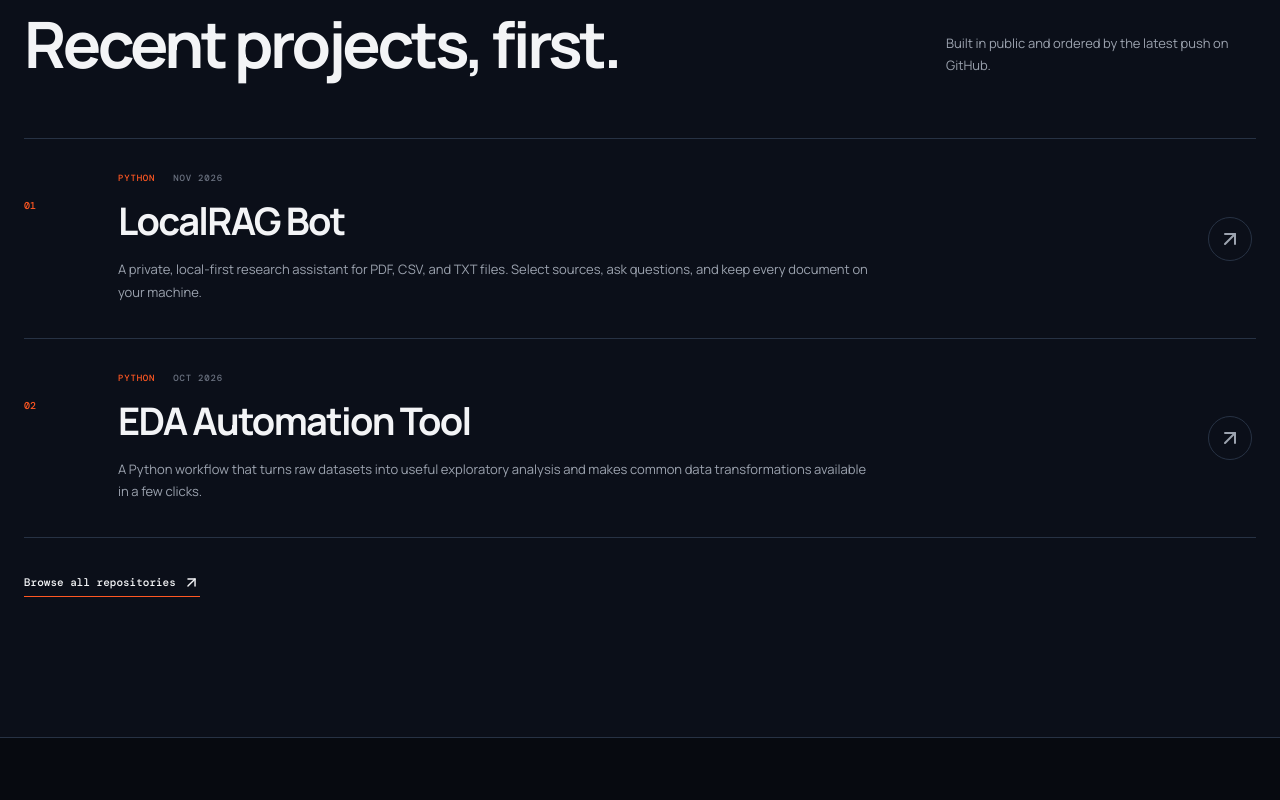
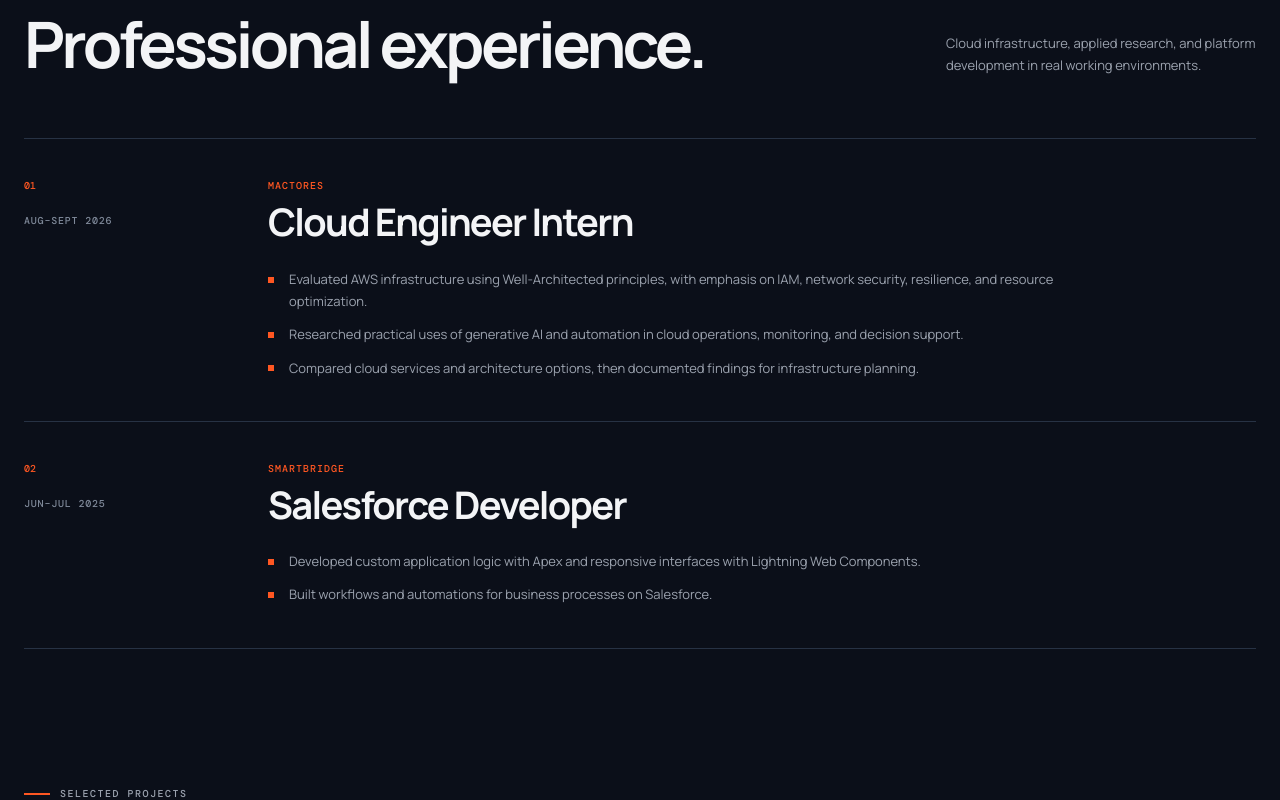
Before and after one commit to priyeshr7/priyeshraj, a React (Vite) app: page / in a window 1280 px wide. Shown: the part 1800-2600 px from the top of the page. Built offline with nearby package versions, Linux system fonts and the light colour scheme; no server answers.

Commit message:
Add professional experience section

```diff
--- a/src/index.css
+++ b/src/index.css
@@ -74,8 +74,8 @@ button { color: inherit; font: inherit; }
 .ticker-item { display: inline-flex; align-items: center; white-space: nowrap; }
 .ticker-item::after { content: "✦"; padding: 0 28px; color: var(--accent); }
 
-.expertise-section, .work-section, .life-section { width: min(1240px, calc(100% - 48px)); margin: auto; padding: 140px 0 20px; }
-.work-section { padding-bottom: 140px; }
+.expertise-section, .experience-section, .projects-section, .life-section { width: min(1240px, calc(100% - 48px)); margin: auto; padding: 140px 0 20px; }
+.projects-section { padding-top: 120px; padding-bottom: 140px; }
 .life-section { padding-bottom: 140px; }
 .section-heading { display: flex; align-items: end; justify-content: space-between; gap: 40px; margin-bottom: 62px; }
 .section-heading h2, .credentials-section h2, .gallery-section h2, .contact-section h2 { margin: 0; font-size: clamp(42px, 5vw, 68px); line-height: 1; letter-spacing: -.055em; }
@@ -88,6 +88,17 @@ button { color: inherit; font: inherit; }
 .expertise-card svg { width: 28px; height: 28px; margin-top: 58px; color: var(--accent); }
 .expertise-card h3 { margin: 24px 0 10px; font-size: 19px; letter-spacing: -.025em; }
 .expertise-card p { margin: 0; color: var(--muted); font-size: 12px; line-height: 1.75; }
+
+.experience-list { border-top: 1px solid var(--line); }
+.experience-row { display: grid; grid-template-columns: 190px 1fr; gap: 54px; padding: 42px 0; border-bottom: 1px solid var(--line); }
+.experience-meta { display: flex; flex-direction: column; gap: 22px; }
+.experience-meta > span { color: var(--accent); font: 500 10px/1 "DM Mono", monospace; }
+.experience-meta time { color: #7f8999; font: 500 10px/1.5 "DM Mono", monospace; text-transform: uppercase; letter-spacing: .08em; }
+.experience-details > p { margin: 0 0 10px; color: var(--accent); font: 500 10px/1 "DM Mono", monospace; text-transform: uppercase; letter-spacing: .1em; }
+.experience-details h3 { margin: 0; font-size: clamp(27px, 3vw, 38px); line-height: 1.1; letter-spacing: -.045em; }
+.experience-details ul { max-width: 860px; display: grid; gap: 11px; margin: 25px 0 0; padding: 0; list-style: none; }
+.experience-details li { position: relative; padding-left: 21px; color: var(--muted); font-size: 13px; line-height: 1.7; }
+.experience-details li::before { content: ""; width: 6px; height: 6px; position: absolute; top: .65em; left: 0; background: var(--accent); }
 
 .project-list { border-top: 1px solid var(--line); }
 .project-row { display: grid; grid-template-columns: 70px 1fr 48px; gap: 24px; padding: 35px 0; border-bottom: 1px solid var(--line); transition: padding .2s, background .2s, box-shadow .2s; }
@@ -198,7 +209,7 @@ footer > p { color: #6b7280; font: 400 9px/1 "DM Mono", monospace; text-transfor
 }
 
 @media (max-width: 650px) {
-  .nav-wrap, .section-grid, .expertise-section, .work-section, .life-section, .contact-section { width: min(100% - 32px, 1240px); }
+  .nav-wrap, .section-grid, .expertise-section, .experience-section, .projects-section, .life-section, .contact-section { width: min(100% - 32px, 1240px); }
   .nav-wrap { height: 72px; }
   .menu-button { display: block; }
   .nav-links { display: none; position: absolute; top: 72px; left: -16px; right: -16px; padding: 25px; flex-direction: column; align-items: stretch; gap: 22px; background: #0b0f19f5; border-bottom: 1px solid var(--line); backdrop-filter: blur(16px); }
@@ -212,10 +223,12 @@ footer > p { color: #6b7280; font: 400 9px/1 "DM Mono", monospace; text-transfor
   .console-footer { padding: 0 14px; font-size: 8px; }
   .section-heading { align-items: start; flex-direction: column; margin-bottom: 40px; }
   .expertise-section { padding: 100px 0 20px; }
-  .work-section, .life-section { padding: 95px 0; }
+  .experience-section, .projects-section, .life-section { padding: 95px 0; }
   .expertise-grid, .interest-grid { grid-template-columns: 1fr; }
   .expertise-card { min-height: 240px; }
   .expertise-card svg { margin-top: 40px; }
+  .experience-row { grid-template-columns: 1fr; gap: 25px; padding: 34px 0; }
+  .experience-meta { flex-direction: row; align-items: center; justify-content: space-between; gap: 20px; }
   .project-row { grid-template-columns: 35px 1fr; gap: 12px; }
   .project-arrow { display: none; }
   .project-info h3 { font-size: 25px; }
--- a/src/pages/Index.tsx
+++ b/src/pages/Index.tsx
@@ -45,6 +45,28 @@ const skillGroups = [
   { icon: Code2, title: "Python", text: "Automation, APIs, data pipelines, research tools, and practical backend systems." },
   { icon: Database, title: "Data analysis", text: "Exploration, transformation, and interfaces that make datasets easier to understand." },
   { icon: BrainCircuit, title: "ML & inference", text: "Predictive models, RAG, generative AI , and inference workflows." },
+];
+
+const experiences = [
+  {
+    role: "Cloud Engineer Intern",
+    company: "Mactores",
+    period: "Aug–Sept 2026",
+    highlights: [
+      "Evaluated AWS infrastructure using Well-Architected principles, with emphasis on IAM, network security, resilience, and resource optimization.",
+      "Researched practical uses of generative AI and automation in cloud operations, monitoring, and decision support.",
+      "Compared cloud services and architecture options, then documented findings for infrastructure planning.",
+    ],
+  },
+  {
+    role: "Salesforce Developer",
+    company: "SmartBridge",
+    period: "Jun–Jul 2025",
+    highlights: [
+      "Developed custom application logic with Apex and responsive interfaces with Lightning Web Components.",
+      "Built workflows and automations for business processes on Salesforce.",
+    ],
+  },
 ];
 
 const tickerItems = [
@@ -164,7 +186,7 @@ const Index = () => {
         <a className="wordmark" href="#top" aria-label="Priyesh Raj, home">PR<span>.</span></a>
         <button className="menu-button" type="button" aria-label="Toggle navigation" aria-expanded={menuOpen} onClick={() => setMenuOpen((open) => !open)}>{menuOpen ? <X /> : <Menu />}</button>
         <nav className={menuOpen ? "nav-links nav-links--open" : "nav-links"} aria-label="Main navigation">
-          <a href="#work" onClick={closeMenu}>Work</a><a href="#credentials" onClick={closeMenu}>Credentials</a><a href="#life" onClick={closeMenu}>Life</a><a href="#gallery" onClick={closeMenu}>Gallery</a>
+          <a href="#work" onClick={closeMenu}>Work</a><a href="#projects" onClick={closeMenu}>Projects</a><a href="#credentials" onClick={closeMenu}>Credentials</a><a href="#life" onClick={closeMenu}>Life</a><a href="#gallery" onClick={closeMenu}>Gallery</a>
           <a className="nav-cta" href={`${import.meta.env.BASE_URL}assets/priyesh-raj-cloud-security-resume.pdf`} target="_blank" rel="noreferrer">Resume <Download size={15} /></a>
         </nav>
       </header>
@@ -213,8 +235,15 @@ const Index = () => {
           <div className="expertise-grid">{skillGroups.map(({ icon: Icon, title, text }, index) => <article className="expertise-card" key={title}><span>0{index + 1}</span><Icon /><h3>{title}</h3><p>{text}</p></article>)}</div>
         </section>
 
-        <section className="work-section" id="work">
-          <div className="section-heading"><div><p className="eyebrow"><span /> Selected work</p><h2>Recent projects, first.</h2></div><p>Built in public and ordered by the latest push on GitHub.</p></div>
+        <section className="experience-section" id="work" aria-labelledby="work-title">
+          <div className="section-heading"><div><p className="eyebrow"><span /> Work experience</p><h2 id="work-title">Professional experience.</h2></div><p>Cloud infrastructure, applied research, and platform development in real working environments.</p></div>
+          <div className="experience-list">
+            {experiences.map((experience, index) => <article className="experience-row" key={`${experience.company}-${experience.role}`}><div className="experience-meta"><span>0{index + 1}</span><time>{experience.period}</time></div><div className="experience-details"><p>{experience.company}</p><h3>{experience.role}</h3><ul>{experience.highlights.map((highlight) => <li key={highlight}>{highlight}</li>)}</ul></div></article>)}
+          </div>
+        </section>
+
+        <section className="projects-section" id="projects" aria-labelledby="projects-title">
+          <div className="section-heading"><div><p className="eyebrow"><span /> Selected projects</p><h2 id="projects-title">Recent projects, first.</h2></div><p>Built in public and ordered by the latest push on GitHub.</p></div>
           <div className="project-list">{projects.map((project, index) => <a className="project-row" href={project.html_url} target="_blank" rel="noreferrer" key={project.name}><span className="project-number">0{index + 1}</span><div className="project-info"><div className="project-meta"><span>{project.language}</span><span>{formatDate(project.pushed_at)}</span></div><h3>{formatName(project.name)}</h3><p>{project.description}</p></div><span className="project-arrow"><ArrowUpRight /></span></a>)}</div>
           <a className="all-work" href="https://github.com/priyeshr7?tab=repositories" target="_blank" rel="noreferrer">Browse all repositories <ArrowUpRight size={17} /></a>
         </section>
```
